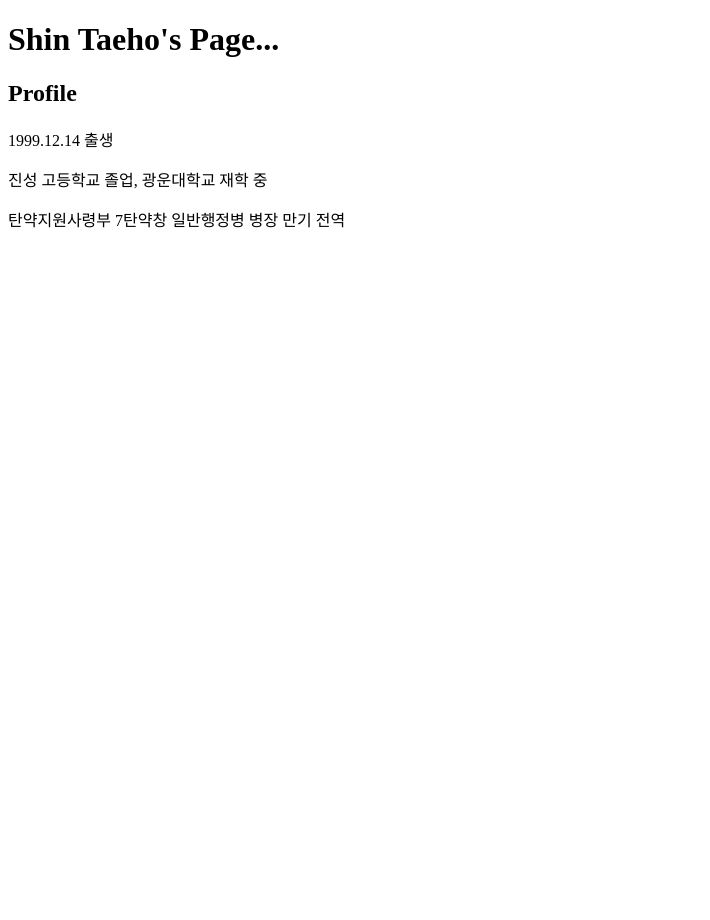
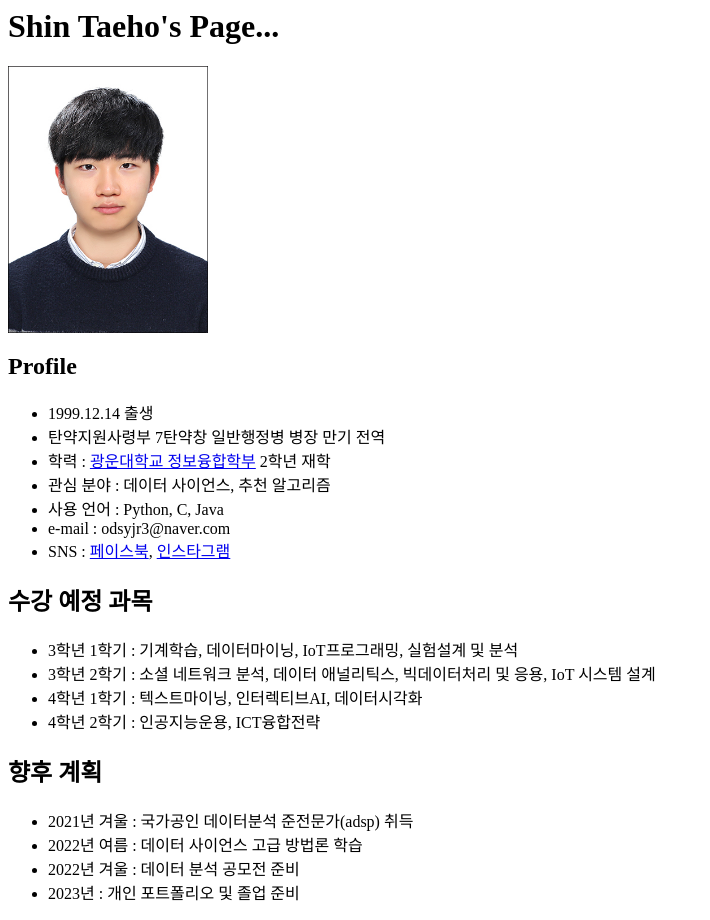
Before and after one commit to odsyjr2/odsyjr2.github.io, a plain HTML site: page index.html in a window 1280 px wide. Shown: the whole page, without its empty margins (0-710 px from the left). Before the commit the page ends 800 px from the top, so only its background shows below. Drawn offline with Linux system fonts and the light colour scheme.

Commit message:
Update index.html

```diff
--- a/index.html
+++ b/index.html
@@ -1,14 +1,40 @@
-<!DOCTYPE html>
 <html>
+
 <head>
 <meta charset = "utf-8">
 <title>Shin Taeho's Page...</title>
 </head>
+
 <body>
 <h1>Shin Taeho's Page...</h1>
+<img src="./증명사진.jpg" alt="신태호 증명사진.jpg" title="신태호 증명사진.jpg" width="200px">
+
 <h2>Profile</h2>
-    <p>1999.12.14 출생</p>
-    <p>진성 고등학교 졸업, 광운대학교 재학 중</p>
-    <p>탄약지원사령부 7탄약창 일반행정병 병장 만기 전역</p>
+<ul>
+<li>1999.12.14 출생</li>
+<li>탄약지원사령부 7탄약창 일반행정병 병장 만기 전역</li>
+<li>학력</b> : <a href="https://ic.kw.ac.kr:501/main/main.php">광운대학교 정보융합학부</a> 2학년 재학</li>
+<li>관심 분야</b> : 데이터 사이언스, 추천 알고리즘</li>
+<li>사용 언어</b> : Python, C, Java</li>
+<li>e-mail</b> : odsyjr3@naver.com</li>
+<li>SNS</b> : <a href="https://www.facebook.com/odsyjr2">페이스북</a>, <a href="https://www.instagram.com/odsyjr2">인스타그램</a></li>
+</ul>
+
+<h2>수강 예정 과목</h2>
+<ul>
+<li>3학년 1학기 : 기계학습, 데이터마이닝, IoT프로그래밍, 실험설계 및 분석</li>
+<li>3학년 2학기 : 소셜 네트워크 분석, 데이터 애널리틱스, 빅데이터처리 및 응용, IoT 시스템 설계</li>
+<li>4학년 1학기 : 텍스트마이닝, 인터렉티브AI, 데이터시각화</li>
+<li>4학년 2학기 : 인공지능운용, ICT융합전략</li>
+</ul>
+
+<h2>향후 계획</h2>
+<ul>
+<li>2021년 겨울 : 국가공인 데이터분석 준전문가(adsp) 취득</li>
+<li>2022년 여름 : 데이터 사이언스 고급 방법론 학습</li>
+<li>2022년 겨울 : 데이터 분석 공모전 준비</li>
+<li>2023년 : 개인 포트폴리오 및 졸업 준비</li>
+</ul>
+
 </body>
 </html>
```
Lines whose indentation alone changed are shown as unchanged.
